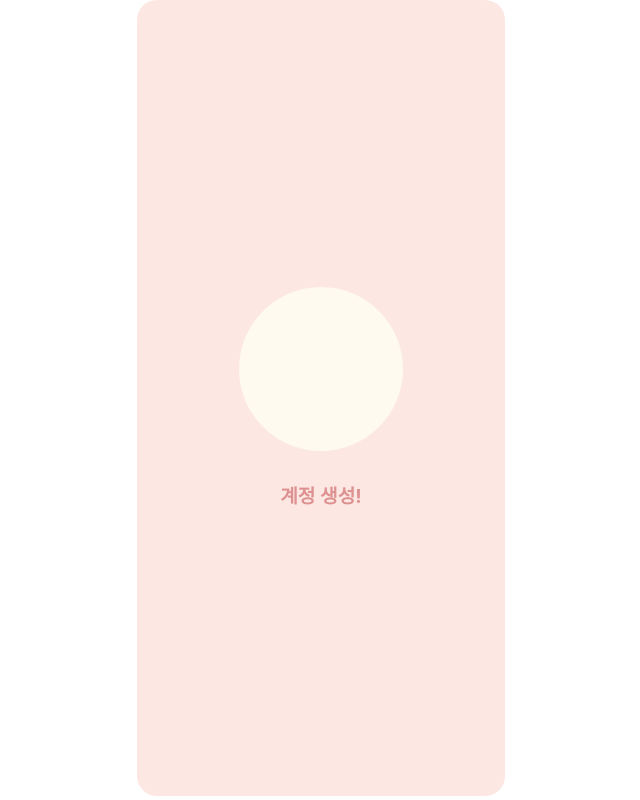
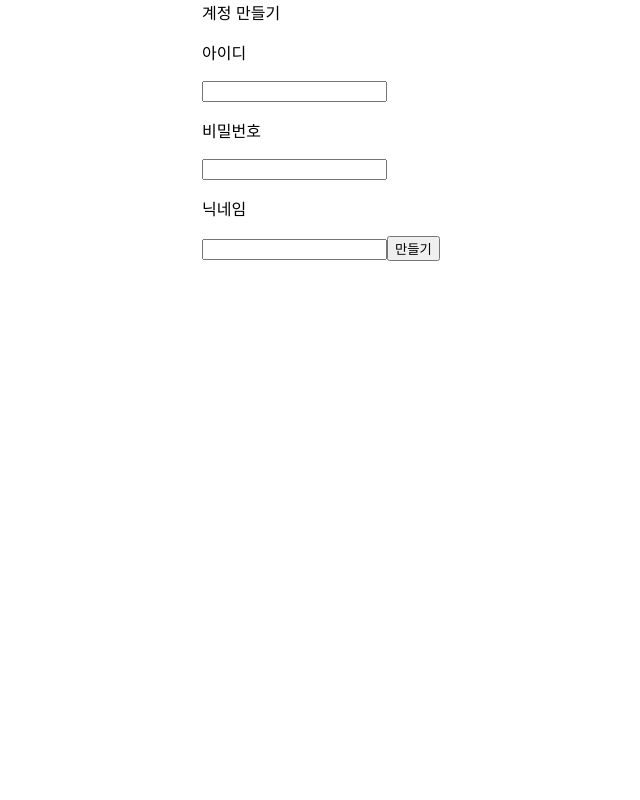
Before and after one commit to bobready0812/flowerReact, a React (Create React App) app: page /join in a window 1280 px wide. Shown: the whole page, without its empty margins (319-959 px from the left). Built offline with nearby package versions, Linux system fonts and the light colour scheme.

Commit message:
20220813

```diff
--- a/src/component/Home.js
+++ b/src/component/Home.js
@@ -4,6 +4,8 @@ import { Link } from 'react-router-dom';
 
 
 function Home() {
+
+
     return (
         <div className="O1">
             <div className="background01">
--- a/src/component/Join.js
+++ b/src/component/Join.js
@@ -2,12 +2,20 @@ import './Join.css';
 
 function Join() {
     return (
-        <div className="Y23">
-            <div className="background23">
-                <div className="circle23">
-                    <img></img>
+        <div className="Y22">
+            <div className="background22">
+                <div className="modal22">
+                    <form>
+                        <span className="pinkSpan22">계정 만들기</span>
+                        <p className="id22">아이디</p>
+                        <input className="id221"></input>
+                        <p className="pw22">비밀번호</p>
+                        <input className="pw221"></input>
+                        <p className="nick22">닉네임</p>
+                        <input className="nick221"></input>
+                        <button className="make22">만들기</button>
+                    </form>
                 </div>
-                <span className="pinkSpan23">계정 생성!</span>
             </div>
         </div>
     );
```
